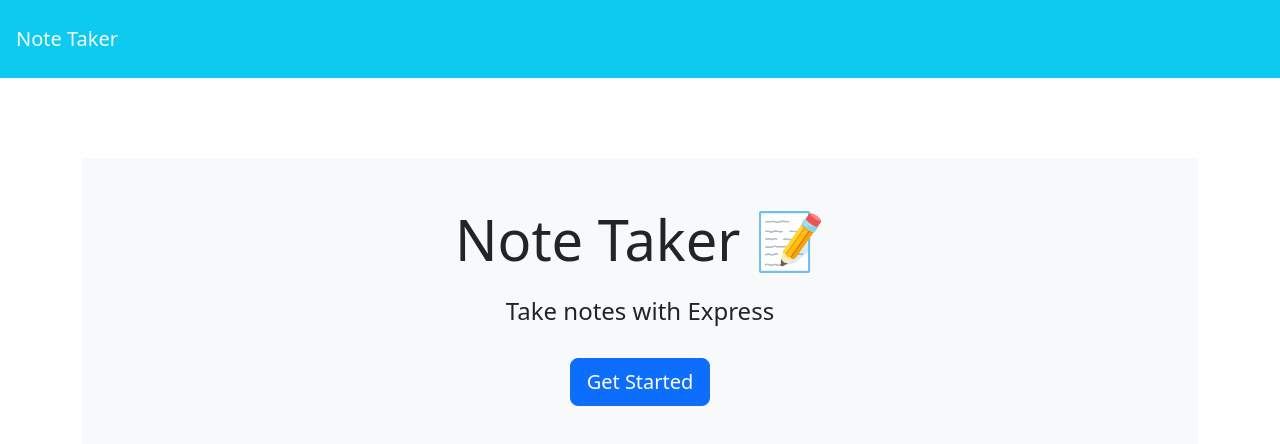
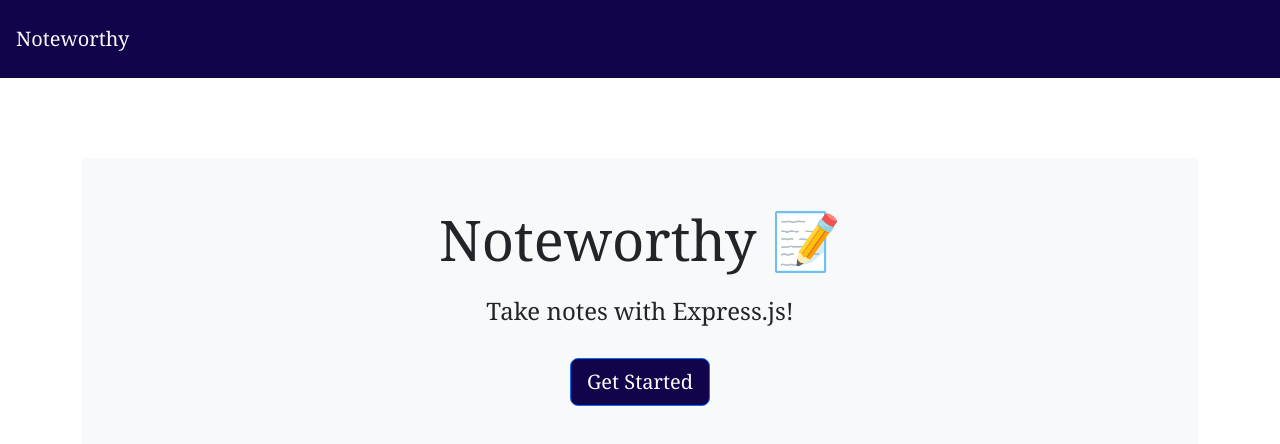
Before and after one commit to WebDevByDesign/Noteworthy, a website: page public/index.html in a window 1280 px wide. Drawn offline with nearby package versions, Linux system fonts and the light colour scheme; no server answers.

Commit message:
Added Screenshots and final updates

```diff
--- a/db/db.json
+++ b/db/db.json
@@ -1 +1 @@
-[{"title":"Test Title","text":"Test text"},{"title":"test","text":"test test","id":"da991e6e-85ca-4421-9384-642529b48605"}]
+[{"title":"Test Title","text":"Test text"},{"title":"Remember this","text":"Don't forget to tie your shoes!","id":"b0635b8b-97e8-447a-8cdd-1eaba80a9c87"}]
--- a/public/assets/css/styles.css
+++ b/public/assets/css/styles.css
@@ -1,10 +1,21 @@
+*{
+  font-family: Georgia, 'Times New Roman', Times, serif;
+}
 html,
 body {
   height: 100%;
   margin: 0;
   padding: 0;
 }
-
+.btn {
+  background-color:#13034b;
+}
+.btn:hover {
+  background-color: cornflowerblue;
+}
+.navbar {
+  background-color: #13034b !important;
+}
 .save-note {
   display: none;
 }
@@ -18,7 +29,7 @@
 
 .note-textarea,
 .note-title {
-  color: #000000;
+  color: #13034b;
   width: 100%;
   outline: none;
   border: none;
--- a/public/index.html
+++ b/public/index.html
@@ -5,19 +5,20 @@
   <meta charset="UTF-8">
   <meta name="viewport" content="width=device-width, initial-scale=1.0">
   <meta http-equiv="X-UA-Compatible" content="ie=edge">
-  <title>Note Taker</title>
+  <title>Noteworthy</title>
   <link href="https://cdn.jsdelivr.net/npm/bootstrap@5.2.3/dist/css/bootstrap.min.css" rel="stylesheet" integrity="sha384-rbsA2VBKQhggwzxH7pPCaAqO46MgnOM80zW1RWuH61DGLwZJEdK2Kadq2F9CUG65" crossorigin="anonymous" />
+  <link rel="stylesheet" href="/assets/css/styles.css" />
 </head>
 
 <body>
   <nav class="navbar bg-info">
-    <a class="navbar-brand text-light p-3" href="/">Note Taker
+    <a class="navbar-brand text-light p-3" href="/">Noteworthy
     </a>
   </nav>
   <div class="container">
     <div style="margin-top: 80px;" class="text-center p-5 mb-4 bg-light">
-      <h1 class="display-4">Note Taker <span role="img" aria-label="Memo">📝</span></h1>
-      <h4 class="mt-4">Take notes with Express</h4>
+      <h1 class="display-4">Noteworthy <span role="img" aria-label="Memo">📝</span></h1>
+      <h4 class="mt-4">Take notes with Express.js!</h4>
       <a class="btn btn-primary btn-lg mt-4" href="/notes" role="button">Get Started</a>
     </div>
   </div>
```
Also changed, not shown: public/notes.html (+2 -2 lines), README.md, public/assets/images/SS-Noteworthy1.png (added), public/assets/images/SS-Noteworthy2.png (added), 1 other file.
